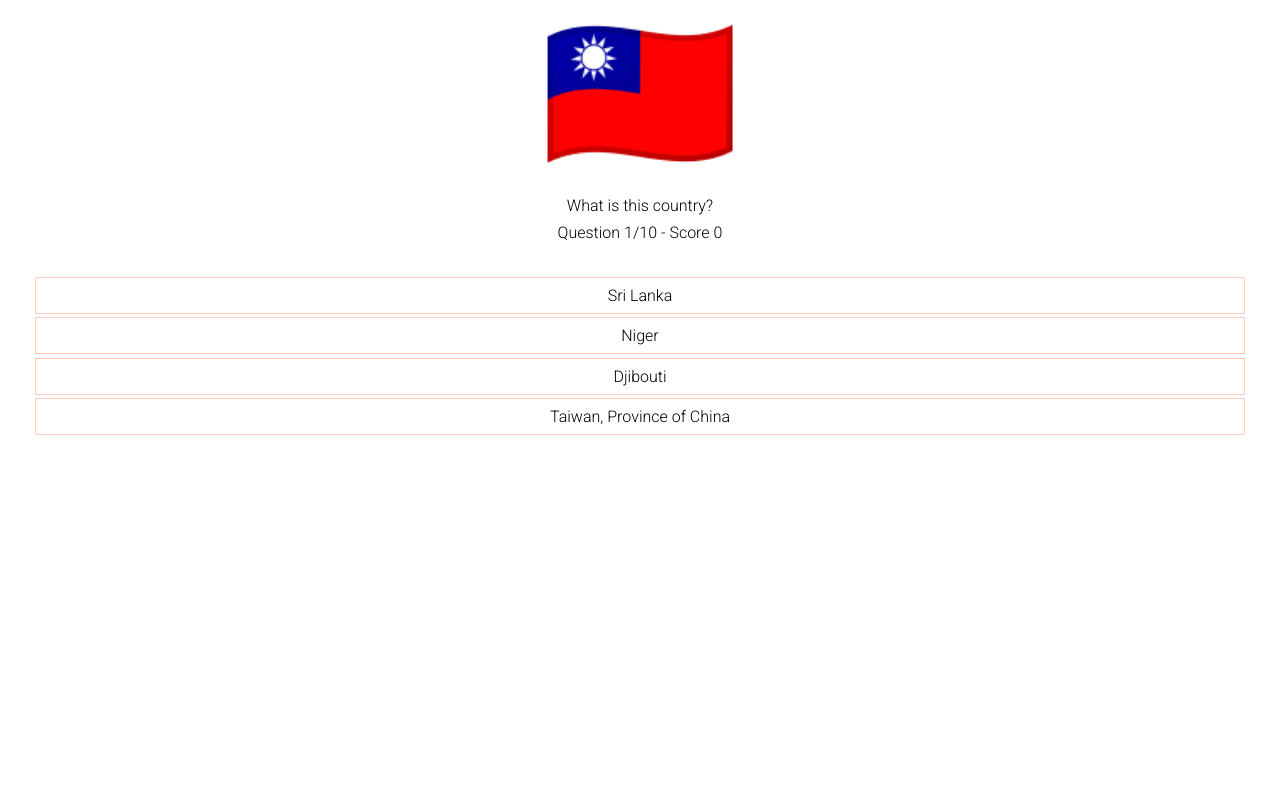
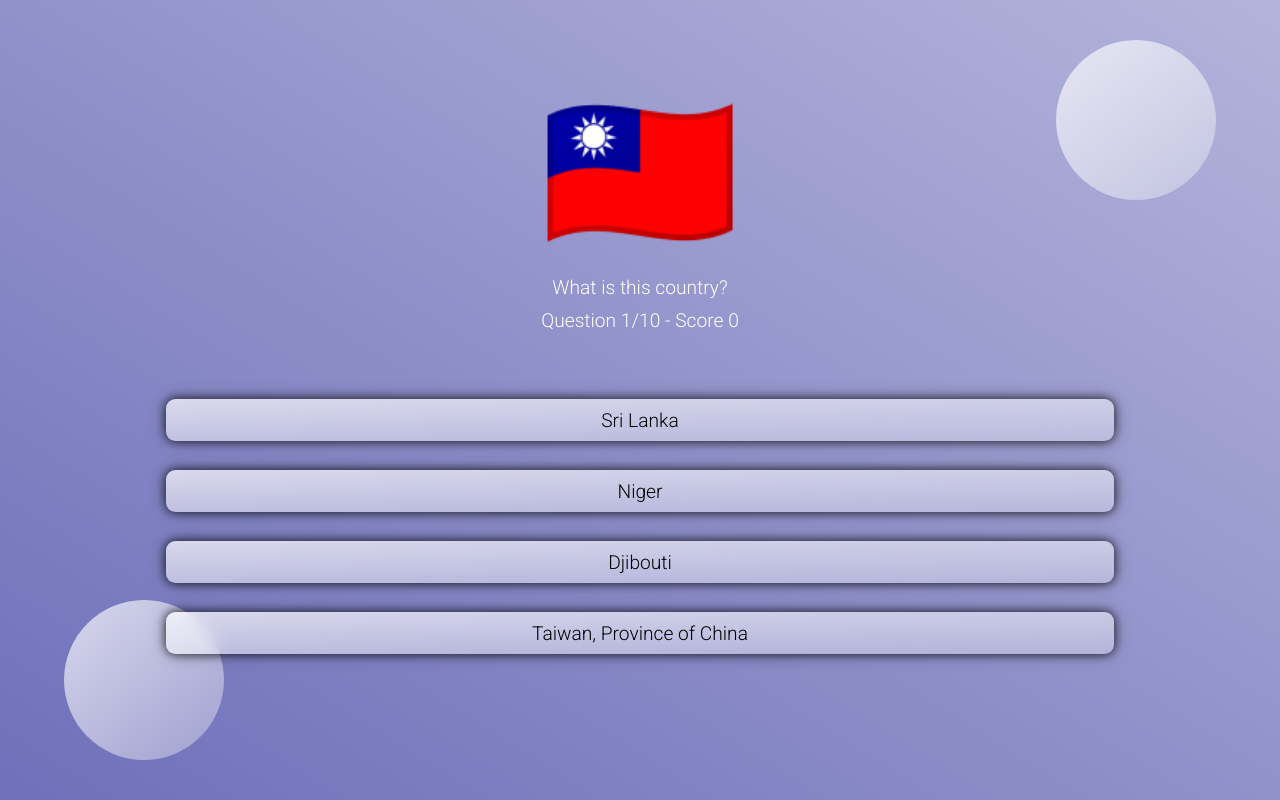
Before and after one commit to loukkyy/quiz-flag, a website built with Parcel: page index.html in a window 1280 px wide. Built offline with nearby package versions, Linux system fonts and the light colour scheme.

Commit message:
update css

```diff
--- a/index.html
+++ b/index.html
@@ -24,6 +24,8 @@
     </style>
   </head>
   <body>
+    <main>
+      <div class="container">
         <section class="flag-section">
           <p class="flag-icon">🇫🇷</p>
           <p class="question">What is this country?</p>
@@ -32,6 +34,10 @@
         <section class="answers-section">
           <ul class="answer-list"></ul>
         </section>
+      </div>
+      <div class="circle1"></div>
+      <div class="circle2"></div>
+    </main>
 
     <div id="overlay"></div>
     <div id="modal">
--- a/quiz.css
+++ b/quiz.css
@@ -1,11 +1,26 @@
-@import url('https://fonts.googleapis.com/css2?family=Roboto:wght@300&display=swap');
+@import url("https://fonts.googleapis.com/css2?family=Roboto:wght@300&display=swap");
 
 * {
   margin: 0;
   box-sizing: border-box;
 }
 body {
-    font-family: 'Roboto', sans-serif;
+  font-family: "Roboto", sans-serif;
+  color: white;
+  font-size: 1.2rem;
+}
+main {
+  display: grid;
+  place-items: center;
+  min-height: 100vh;
+  background: linear-gradient(
+    to right top,
+    hsl(239, 35%, 58%),
+    hsl(239, 35%, 78%)
+  );
+}
+.container {
+  z-index: 1;
 }
 .flag-section {
   display: flex;
@@ -20,6 +35,7 @@ body {
 }
 .answers-section {
   padding: 2em;
+  width: 80vw;
 }
 
 .answers-section ul {
@@ -28,23 +44,32 @@ body {
 }
 
 .answer {
-    border: 1px solid hsl(16, 100%, 86%);
+  color: black;
   text-align: center;
   padding: 0.5em;
-    margin: 0.2em;
+  margin: 1.5em 0;
+  border-radius: 0.5em;
+  box-shadow: 0px 0px 10px hsla(0, 0%, 0%, 0.6),
+    0px 0px 15px hsla(0, 0%, 0%, 0.5);
+  background: white;
+  background: linear-gradient(
+    to right bottom,
+    rgba(255, 255, 255, 0.7),
+    rgba(255, 255, 255, 0.3)
+  );
+  backdrop-filter: blur(0.5rem);
 }
 
-.answer:hover,
 .answer:hover {
-    border-color: hsl(16, 100%, 66%);;
+  background-color: hsl(194, 100%, 66%);
   cursor: pointer;
 }
 
 .correct {
-    background-color: rgb(101, 252, 101);
+  background-color: rgb(101, 252, 101) !important;
 }
 .incorrect {
-    background-color: rgb(253, 95, 67);
+  background-color: rgb(253, 95, 67) !important;
 }
 #modal {
   display: none;
@@ -54,7 +79,7 @@ body {
   transform: translate(-50%, -50%);
   border: 1px solid black;
   padding: 1rem;
-    border-radius: .25rem;
+  border-radius: 0.25rem;
   background-color: white;
 }
 
@@ -65,5 +90,26 @@ body {
   left: 0;
   right: 0;
   height: 100%;
-    background-color: rgba(0, 0, 0, .75);
+  background-color: rgba(0, 0, 0, 0.75);
 }
+.circle1,
+.circle2 {
+  background: white;
+  background: linear-gradient(
+    to right bottom,
+    rgba(255, 255, 255, 0.7),
+    rgba(255, 255, 255, 0.3)
+  );
+  height: 10rem;
+  width: 10rem;
+  position: absolute;
+  border-radius: 50%;
+}
+.circle1 {
+  top: 5%;
+  right: 5%;
+}
+.circle2 {
+  bottom: 5%;
+  left: 5%;
+}
```
Lines whose indentation alone changed are shown as unchanged.
